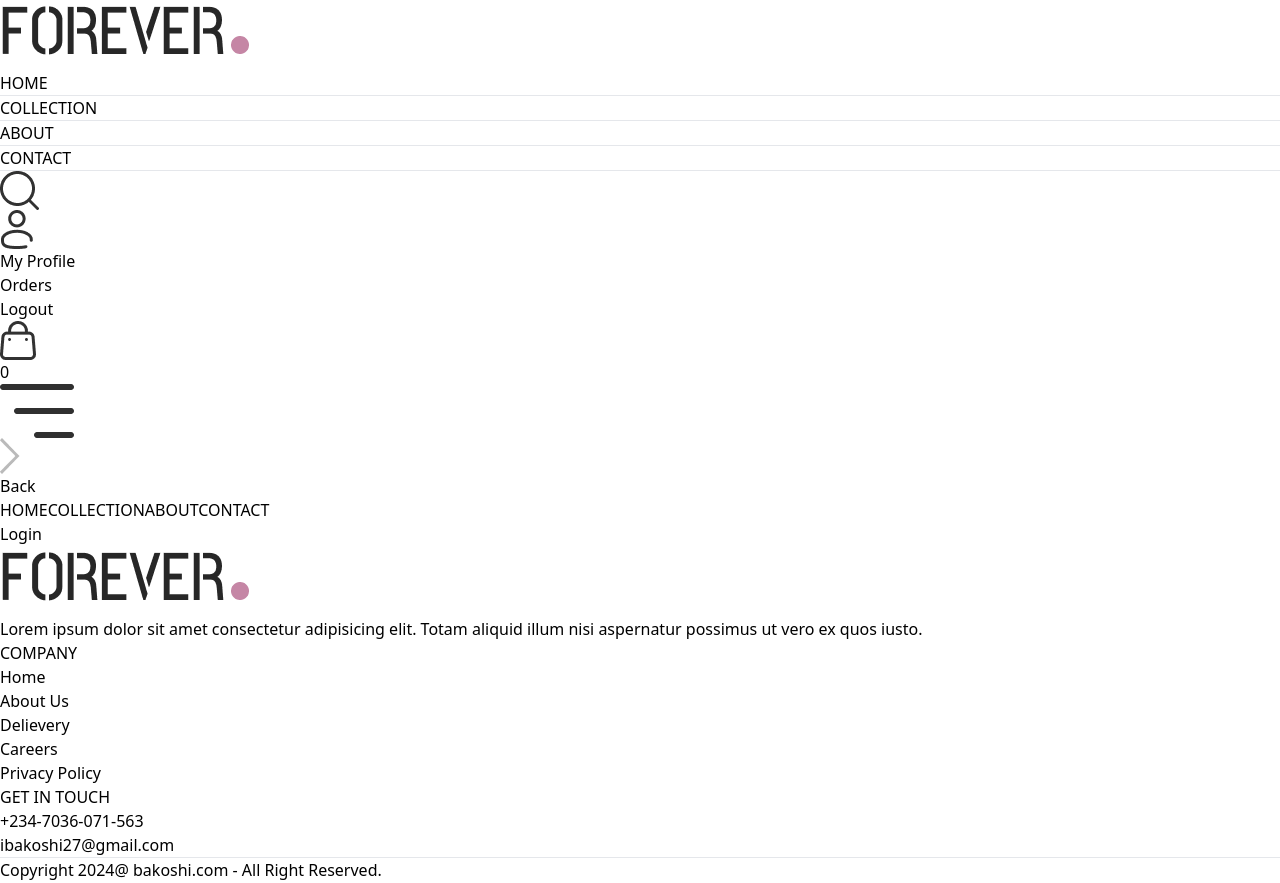
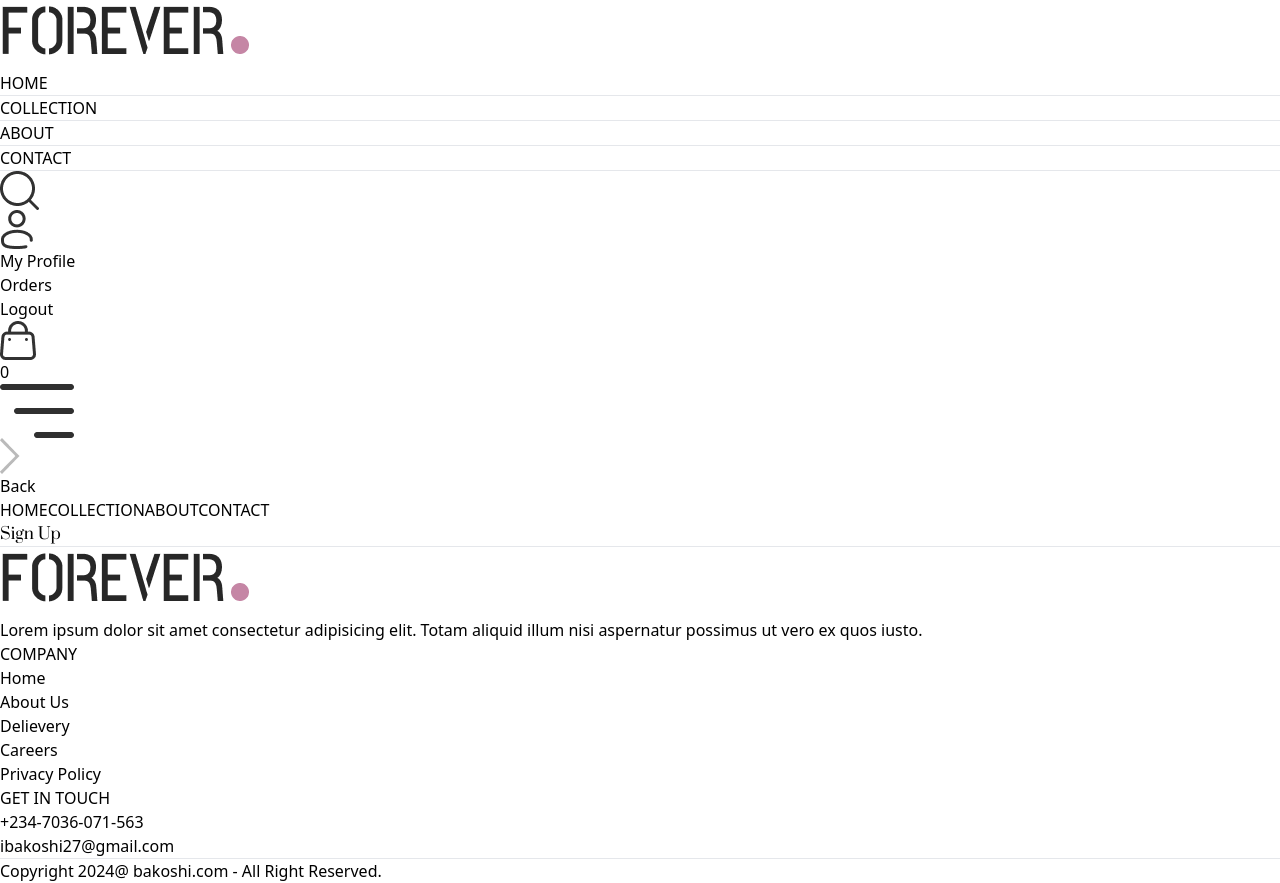
Before and after one commit to Kadunapikin/Chongai-store, a React (Vite) app in the folder frontend/: page /login in a window 1280 px wide. Built offline with nearby package versions, Linux system fonts and the light colour scheme.

Commit message:
add currentState state on login page

```diff
--- a/frontend/src/pages/Login.jsx
+++ b/frontend/src/pages/Login.jsx
@@ -1,8 +1,16 @@
-import React from 'react'
+import React, { useState } from 'react'
 
 const Login = () => {
+
+  const [currentState, setCurrentState] = useState('Sign Up');
+
   return (
-    <div>Login</div>
+    <form className='flex flex-col items-center w-[90%] sm:max-w-96 m-auto mt-14 text-gray-800 gap-4'>
+      <div className='inline-flex items-center gap-2 mb-2 mt-10'>
+        <p className='prata-regular text-3xl'>{currentState}</p>
+        <hr className='border-none h-[1.5px] w-8 bg-gray-800' />
+      </div>
+    </form>
   )
 }
 
```
